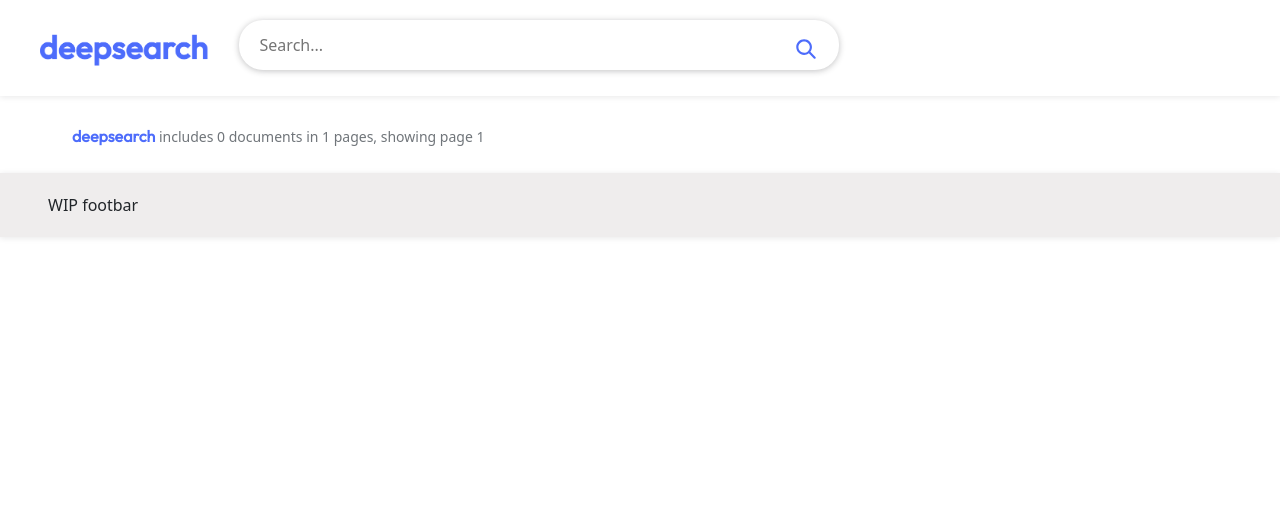
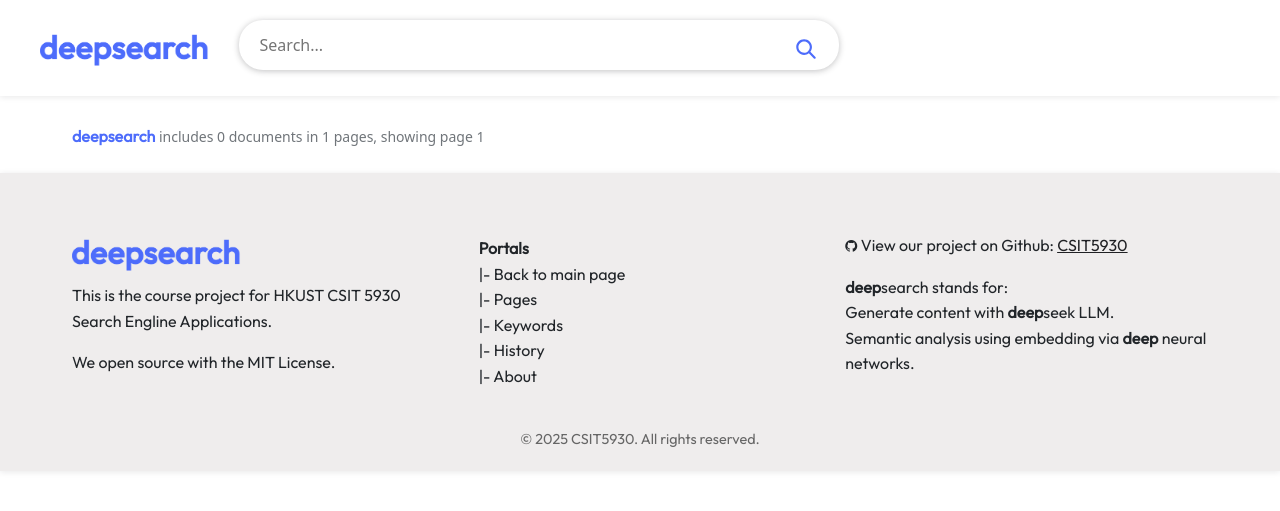
Before and after one commit to Misery-H/CSIT5930, a Django app: page /pages/ in a window 1280 px wide. Shown: the top 511 px of the page. Run offline with Django 4.2, Linux system fonts and the light colour scheme; data that the repository does not hold is empty.

Commit message:
feature: footer

```diff
--- a/searchApp/static/css/search_results.css
+++ b/searchApp/static/css/search_results.css
@@ -123,14 +123,36 @@ body {
 }
 
 .results-footer {
+    line-height: 1.6;
     position: flex;
+    font-family: "Outfit", serif;
     top: 0;
     left: 0;
     right: 0;
-    padding: 20px 40px;
+    padding-top: 60px;
+    padding-bottom: 20px;
     background: #efeded;
     z-index: 1000;
     box-shadow: 0 1px 6px rgba(32, 33, 36, .1);
+}
+
+.results-footer-note {
+    margin-top: 10px;
+}
+
+.results-footer-item {
+    padding: 3px 20px;
+}
+
+#footer-github-logo {
+    height: 30px;
+    width: auto;
+    margin-top: 2px;
+    margin-bottom: 10px;
+}
+
+#footer-github-link {
+    color: #202124;
 }
 
 .result-body {
@@ -138,7 +160,8 @@ body {
     align-items: center;
     max-width: 1200px;
     margin: 0 auto;
-    padding: 0 20px;
+    padding-left: 20px;
+    padding-right: 20px;
     gap: 30px;
 }
 
@@ -227,10 +250,8 @@ body {
     bottom: 0;
     left: 0;
     right: 0;
-    padding: 15px 0;
-    background: #f8f9fa;
+    padding-top: 35px;
     text-align: center;
-    border-top: 1px solid #eee;
     z-index: 999;
 }
 
--- a/searchApp/templates/pages.html
+++ b/searchApp/templates/pages.html
@@ -8,6 +8,7 @@
     <link rel="icon" href="{% static 'images/fav.png' %}" type="image/x-icon">
     <link rel="stylesheet" href="{% static 'css/search_results.css' %}">
     <link rel="stylesheet" href="https://cdnjs.cloudflare.com/ajax/libs/font-awesome/6.0.0/css/all.min.css">
+    <link rel="stylesheet" href="https://cdnjs.cloudflare.com/ajax/libs/font-awesome/4.7.0/css/font-awesome.min.css">
     <!--    Bootstrap CDN -->
     <link href="https://cdn.jsdelivr.net/npm/bootstrap@5.3.0/dist/css/bootstrap.min.css" rel="stylesheet">
 
@@ -173,9 +174,48 @@
 
 <div class="results-footer">
     <div class="result-body">
-        <div class="row">
+        <div class="container-fluid">
+            <div class="row">
+                <div class="col-md-4">
+                    <a href="/search" class="result-logo">
+                        <img src="{% static 'images/logo.png' %}" alt="Site Logo">
+                    </a>
+                    <p class="results-footer-note">
+                        This is the course project for HKUST CSIT 5930 Search Engline Applications.
+                    </p>
 
-            WIP footbar
+                    <p class="results-footer-note">
+                        We open source with the MIT License.
+                    </p>
+                </div>
+                <div class="col-md-4">
+                    <div class="results-footer-item">
+                        <b>Portals</b>
+                        <a href="/search" class="nav-link">|- Back to main page</a>
+                        <a href="/pages" class="nav-link">|- Pages</a>
+                        <a href="/keywords" class="nav-link">|- Keywords</a>
+                        <a href="/history" class="nav-link">|- History</a>
+                        <a href="https://github.com/Misery-H/CSIT5930/blob/main/README.md" class="nav-link">|- About</a>
+                    </div>
+                </div>
+                <div class="col-md-4">
+                    <p>
+                        <i class="fa fa-github" style="font-size:14px"></i> View our project on Github: <a href="https://github.com/Misery-H/CSIT5930/" id="footer-github-link">CSIT5930</a>
+                    </p>
+                    <p>
+                        <b>deep</b>search stands for:<br>
+                        Generate content with <b>deep</b>seek LLM.<br>
+                        Semantic analysis using embedding via <b>deep</b> neural networks.
+                    </p>
+
+                </div>
+            </div>
+
+            <div class="row">
+                <footer class="copyright-footer">
+                    <p>&copy; 2025 CSIT5930. All rights reserved.</p>
+                </footer>
+            </div>
         </div>
     </div>
 </div>
```
